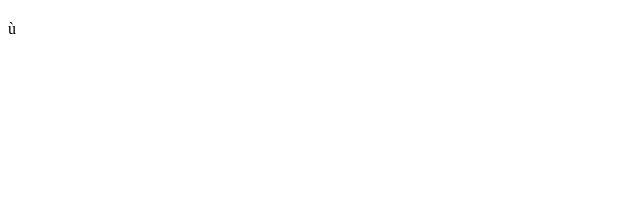
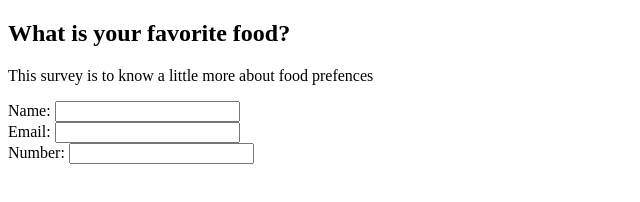
Before and after one commit to mateoburvi/HTML-CSS-Andrea, a plain HTML site: page MICROVERSE/survey form/index.html in a window 1280 px wide. Shown: the whole page, without its empty margins (0-640 px from the left). Drawn offline with Linux system fonts and the light colour scheme; files that its build step writes are made by us from their sources.

Commit message:
Cambio de archivos 2

```diff
--- a/MICROVERSE/survey form/CSS/style.css
+++ /dev/null
@@ -1,23 +0,0 @@
-@import url(  <link href="https://fonts.googleapis.com/css2?family=Poppins:ital,wght@0,100;0,200;0,300;0,500;1,100;1,200;1,300&family=Roboto:ital,wght@0,400;0,700;1,400;1,700;1,900&display=swap" rel="stylesheet">);
-
-
-:root {
-    --font-family: "Roboto", Sans-serif;
-    --Normal-font: 400;
-    --bold-font: 700;
-    --bolder-font: 900;
-    --background-color: #fcfcfc;
-    --primary-color: #4756df;
-    --secondary-color: #8b8eaf;
-    --primary-shadow: #8b8eaf;
-    --secondary-shadow: #a17a69;
-    --bottom-margin: # 0.5rem;
-    --bottom-margin-2: 1rem;
-    --line-height: 1.7rem;
-    --transition: 0.3s;
-
-}
-
-html {
-    scroll-behavior: smooth;
-}
--- a/MICROVERSE/survey form/index.html
+++ b/MICROVERSE/survey form/index.html
@@ -5,12 +5,26 @@
     <meta http-equiv="X-UA-Compatible" content="IE=edge">
     <meta name="viewport" content="width=device-width, initial-scale=1.0">
     <link rel="stylesheet" href="MICROVERSE/CSS/style.css">
-    <title>FORMA</title>
+    <title>Survey</title>
 </head>
 <body>
     <nav>
-        <h1 id="title"> </h1>ù
-        <p> </p>
+        <h1 id="title"> What is your favorite food? </h1>
+        <p id = "description"> This survey is to know a little more about food prefences </p>
+
+        <form id = "survey-form"></form>
+    <div>
+        <label for="name">Name: </label>
+        <input type="text" name="name" id="name" required>
+    </div>
+    <div>
+        <label for = "email">Email: </label>
+        <input type="email" name="email" id="email" required>
+    </div>
+    <div>
+        <label for="number">Number: </label>
+        <input type="text" name="number" id="number">
+    </div>
 
 
 
```
Also changed, not shown: MICROVERSE/survey form/CSS/styles.css (renamed from MICROVERSE/survey form/CSS/CSSSS.css), index.html/CSS/style.css (added), index.html/in.html (added).
